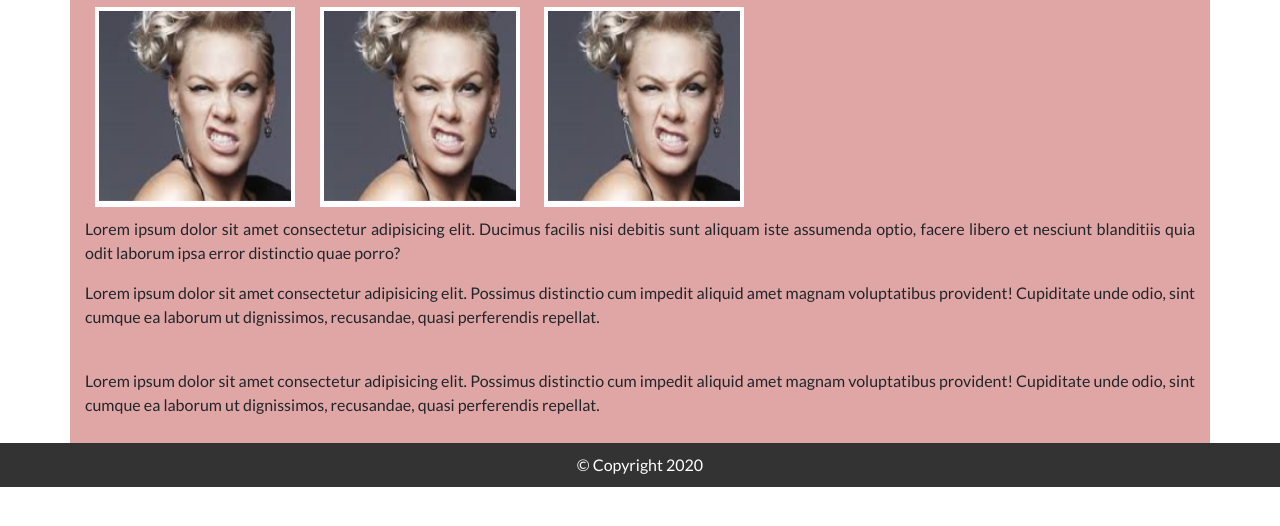
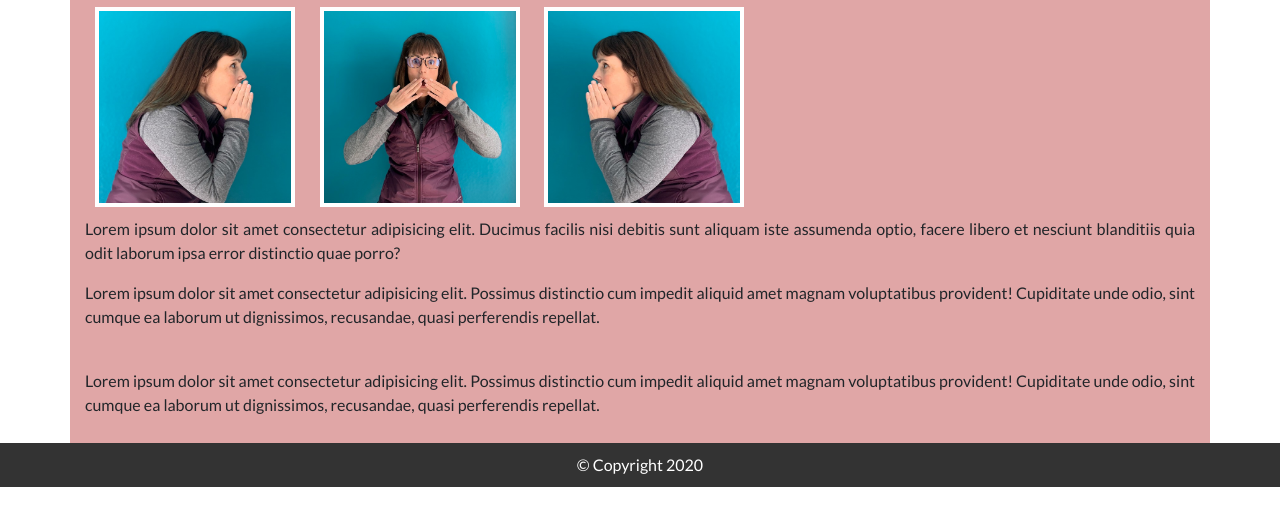
Before and after one commit to stefanieklogan/Homework2ResponsivePortfolio, a plain HTML site: page index.html in a window 1280 px wide. Shown: the part 158-684 px from the top of the page. Drawn offline with nearby package versions, Linux system fonts and the light colour scheme.

Commit message:
additional style edits

```diff
--- a/index.html
+++ b/index.html
@@ -46,9 +46,9 @@
       <h2>About Me</h2>
          <div class="row">
         <div class="col-12">
-        <img class="allimages" alt="P!NK photo" src="./images/pink.jpg"></a>
-        <img class="allimages" alt="P!NK photo" src="./images/pink.jpg"></a>
-        <img class="allimages" alt="P!NK photo" src="./images/pink.jpg"></a>
+        <img class="allimages" alt="Stefanie whisper" src="./images/stefanie_left.jpg"></a>
+        <img class="allimages" alt="Stefanie surprise" src="./images/stefanie_center.jpg"></a>
+        <img class="allimages" alt="Stefanie whisper" src="./images/stefanie_right.jpg"></a>
           </div>
       </div>
   <p class="aboutme_p">Lorem ipsum dolor sit amet consectetur adipisicing elit. Ducimus facilis nisi debitis sunt aliquam iste assumenda optio, facere libero et nesciunt blanditiis quia odit laborum ipsa error distinctio quae porro?</p>
```
Also changed, not shown: images/Stefanie_left.jpg (added), images/stefanie_center.jpg (added), images/stefanie_right.jpg (added), 1 other file.
